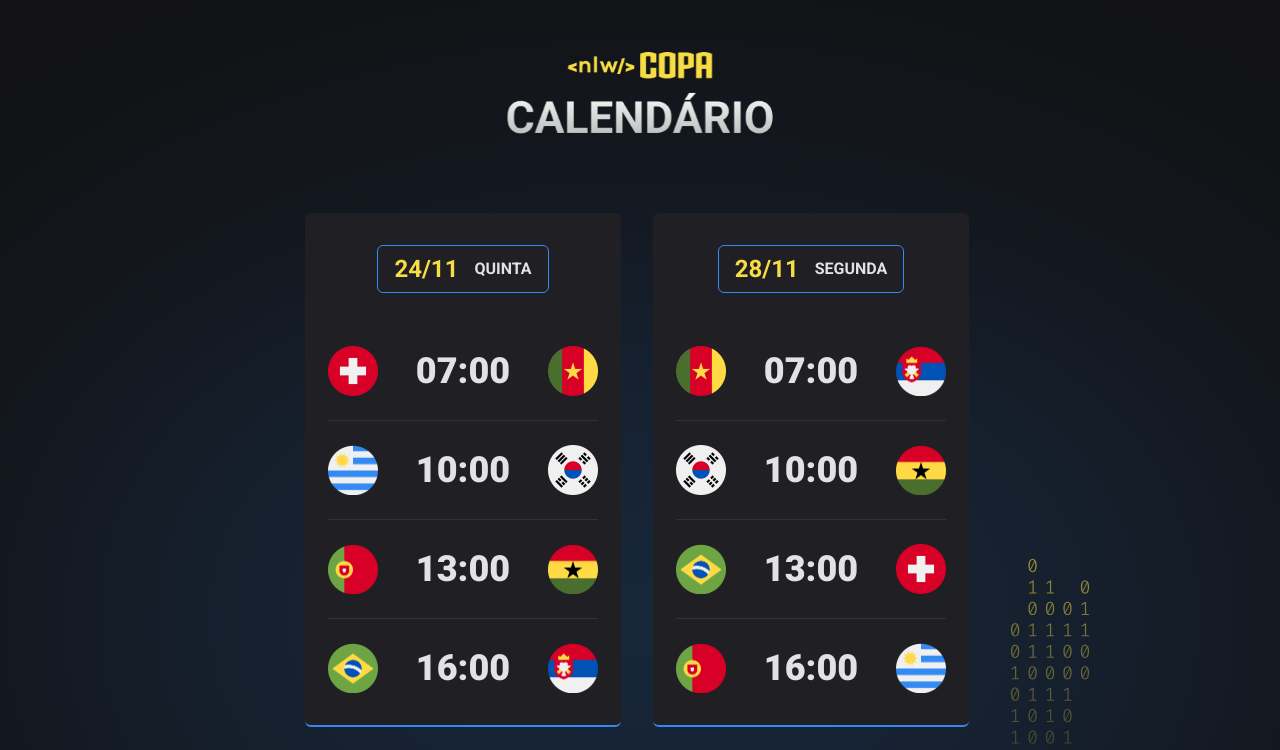
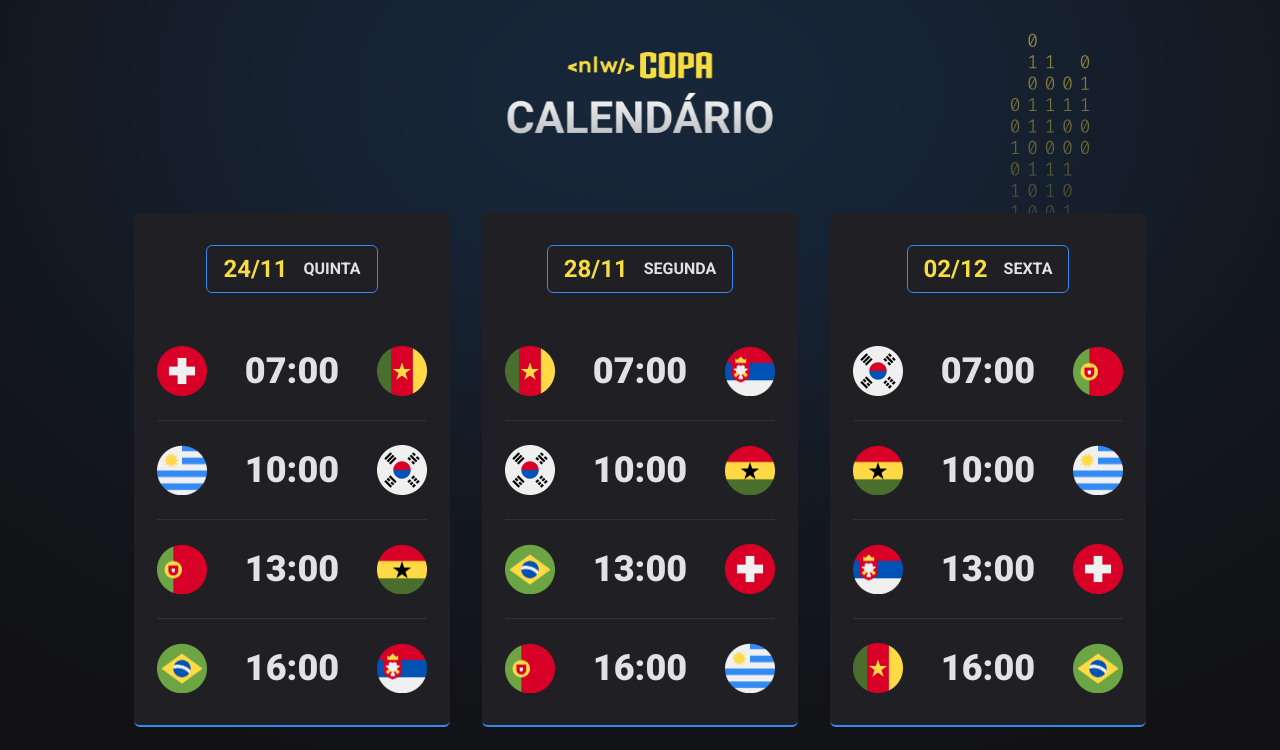
Before and after one commit to feliperezn/nlw-copa-22, a plain HTML site: page index.html in a window 1280 px wide. Shown: the top 750 px of the page. Drawn offline with Linux system fonts and the light colour scheme.

Commit message:
responsive adjusts

```diff
--- a/main.js
+++ b/main.js
@@ -3,7 +3,7 @@ function createGame(player1, hour, player2){
         <li>
             <img src="./assets/national-teams/${player1}.png" alt="Bandeira do(a) ${player1}">
             <strong>${hour}</strong>
-            <img src="/assets/national-teams/${player2}.png" alt="Bandeira do(a) ${player2}">
+            <img src="./assets/national-teams/${player2}.png" alt="Bandeira do(a) ${player2}">
         </li>
     `
 }
--- a/styles.css
+++ b/styles.css
@@ -30,7 +30,12 @@ ul {
 }
 
 body {
-    background: #121214 var(--bg-img) no-repeat bottom center/cover;
+    /* background: #121214 var(--bg-img) no-repeat bottom center/100%; */
+    background: #121214;
+    background-image: var(--bg-img);
+    background-repeat: no-repeat;
+    background-position: bottom center;
+    background-size: 100%;
     min-height: 100vh;
 }
 
@@ -57,6 +62,7 @@ header img {
     display: flex;
     flex-direction: column;
     gap: 32px;
+    margin: 0 auto;
 }
 
 .card {
@@ -159,9 +165,11 @@ header,
         transform: translateY(-40px);
         opacity: 0;
     }
+
     20% {
         opacity: 0;
     }
+
     100% {
         opacity: 1
     }
@@ -174,5 +182,13 @@ header,
         max-width: 670px;
         flex-direction: row;
         flex-wrap: wrap;
+        justify-content: center;
     }
 }
+
+@media (min-width: 1180px) {
+    #cards {
+        max-width: 900vh;
+        flex-direction: row;
+    }
+}
```
